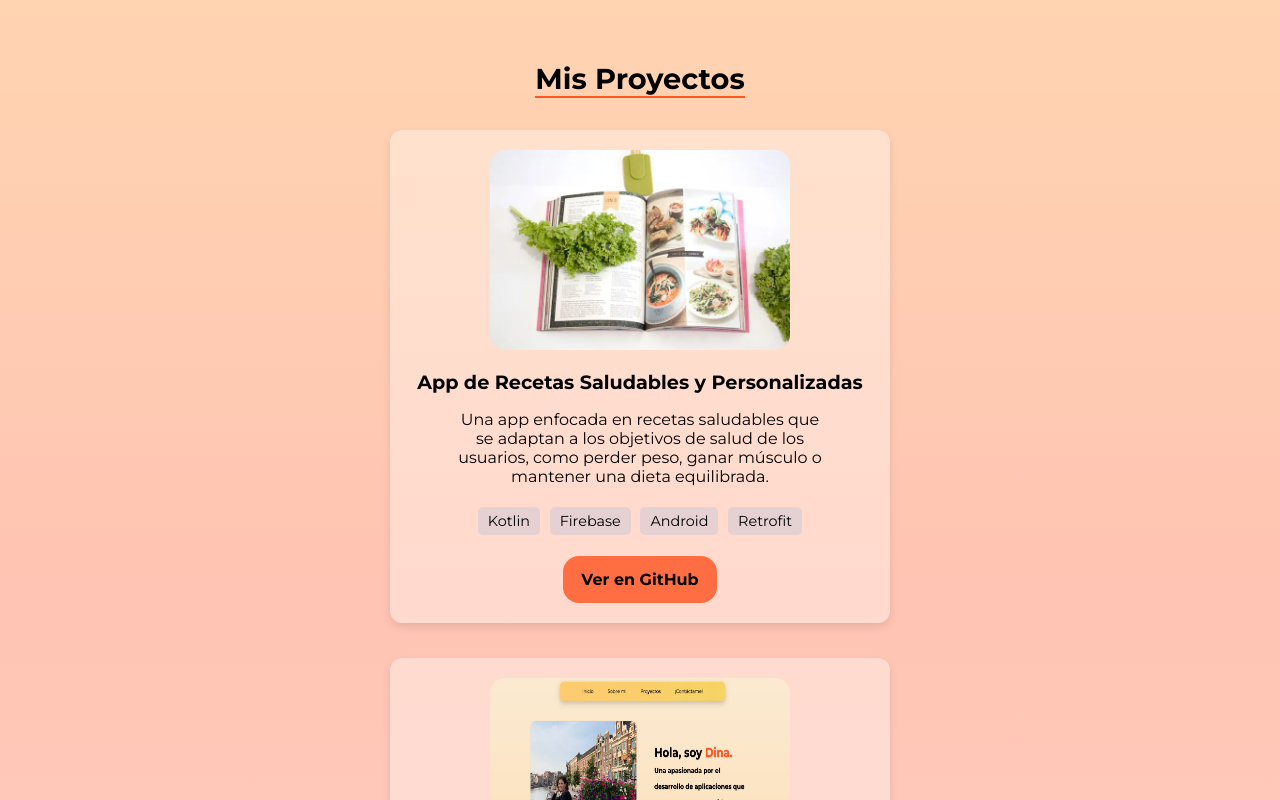
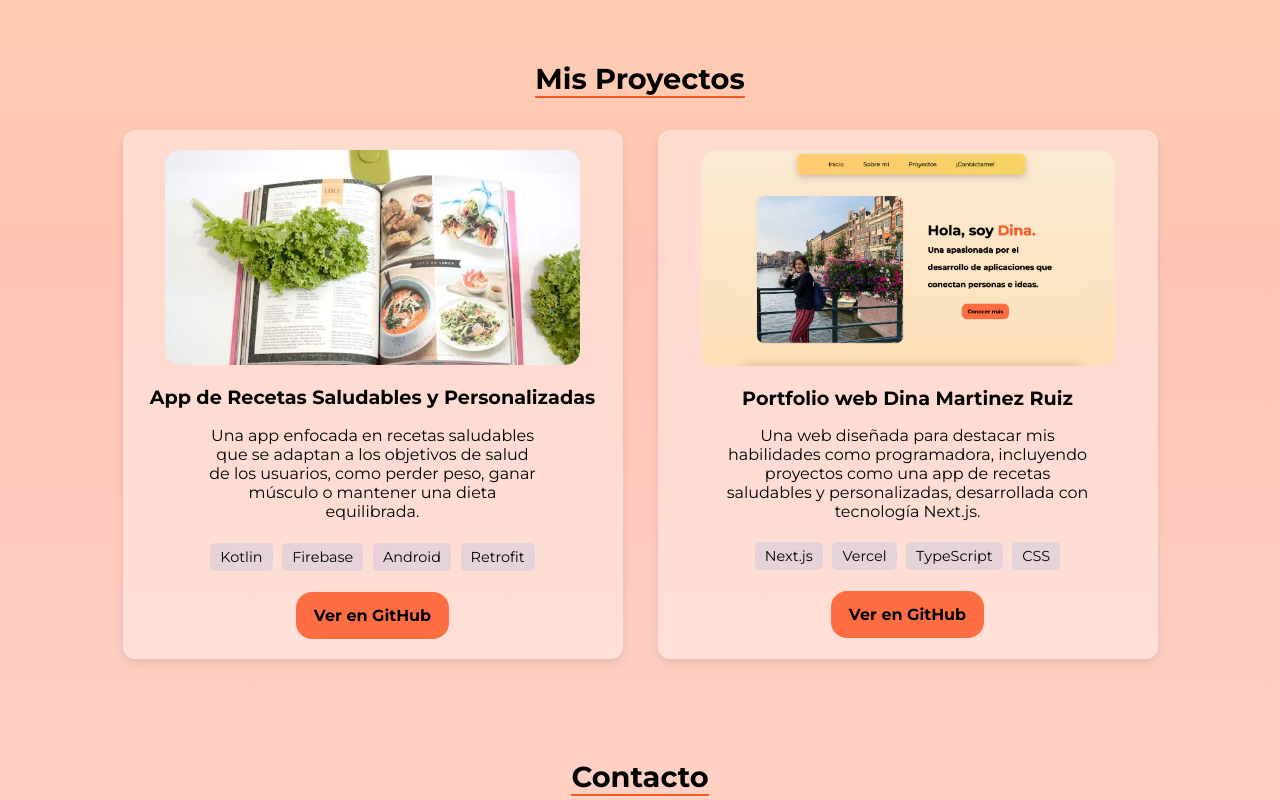
Before and after one commit to LavryDam/my-portfolio-web, a Next.js app: page / in a window 1280 px wide. Shown: the part 1240-2040 px from the top of the page. Built offline with nearby package versions, Linux system fonts and the light colour scheme.

Commit message:
fix:contact and project page

```diff
--- a/app/contacto/contact.css
+++ b/app/contacto/contact.css
@@ -100,7 +100,7 @@
     }
 
     .contact-page h1 {
-        font-size: 5rem;
+        font-size: 3.5rem;
         margin-bottom: 40px;
     }
 
--- a/app/proyectos/project.css
+++ b/app/proyectos/project.css
@@ -18,12 +18,13 @@
 .tarjeta-proyecto img {
   border-radius: 15px;
   margin-bottom: 1rem;
+  object-fit: cover;
 }
 
 .contenedor-proyectos {
   display: flex;
   gap: 35px;
-  flex-direction: column;
+  flex-direction: row;
 }
 
 .tarjeta-proyecto {
@@ -49,7 +50,7 @@
 .detalle-proyecto-app {
   font-size: 1rem;
   color: #010101;
-  padding: 0px 45px;
+  padding: 1px 65px;
 }
 
 .detalle-proyecto {
@@ -58,11 +59,8 @@
   padding: 0px 45px;
 }
 
-.imagen-proyecto {
-  width: auto;
-  height: auto;
-  max-width: 100%;
-  object-fit: contain;
+.imagen-proyecto-2 {
+  max-width: 90%;
 }
 
 .enlace-proyecto {
@@ -153,8 +151,8 @@
   }
 
   .imagen-proyecto-1 {
-    width: 60%;
-    height: 50%;
+    width: 90%;
+    height: 43%;
   }
 
   .imagen-proyecto-2 {
@@ -164,6 +162,7 @@
 
   .titulo-proyecto {
     font-size: 2.5rem;
+    margin: 15px;
   }
 
   .detalle-proyecto, .detalle-proyecto-app {
--- a/app/proyectos/project.tsx
+++ b/app/proyectos/project.tsx
@@ -15,8 +15,8 @@ function ProyectosPage() {
                     <Image
                         className="imagen-proyecto-1"
                         src="/images/libroRecetas.webp"
-                        width={300}
-                        height={200}
+                        width={415}
+                        height={215}
                         alt="Proyecto de app de recetas saludables"
                         priority
                     />
@@ -42,8 +42,9 @@ function ProyectosPage() {
                     <Image
                         className="imagen-proyecto-2"
                         src="/images/portfolio-web.webp"
-                        width={300}
-                        height={200}
+                        layout="responsive"
+                        width={600}
+                        height={300}
                         alt="Proyecto de portfolio web Dina Martinez Ruiz"
                         priority
                     />
```
